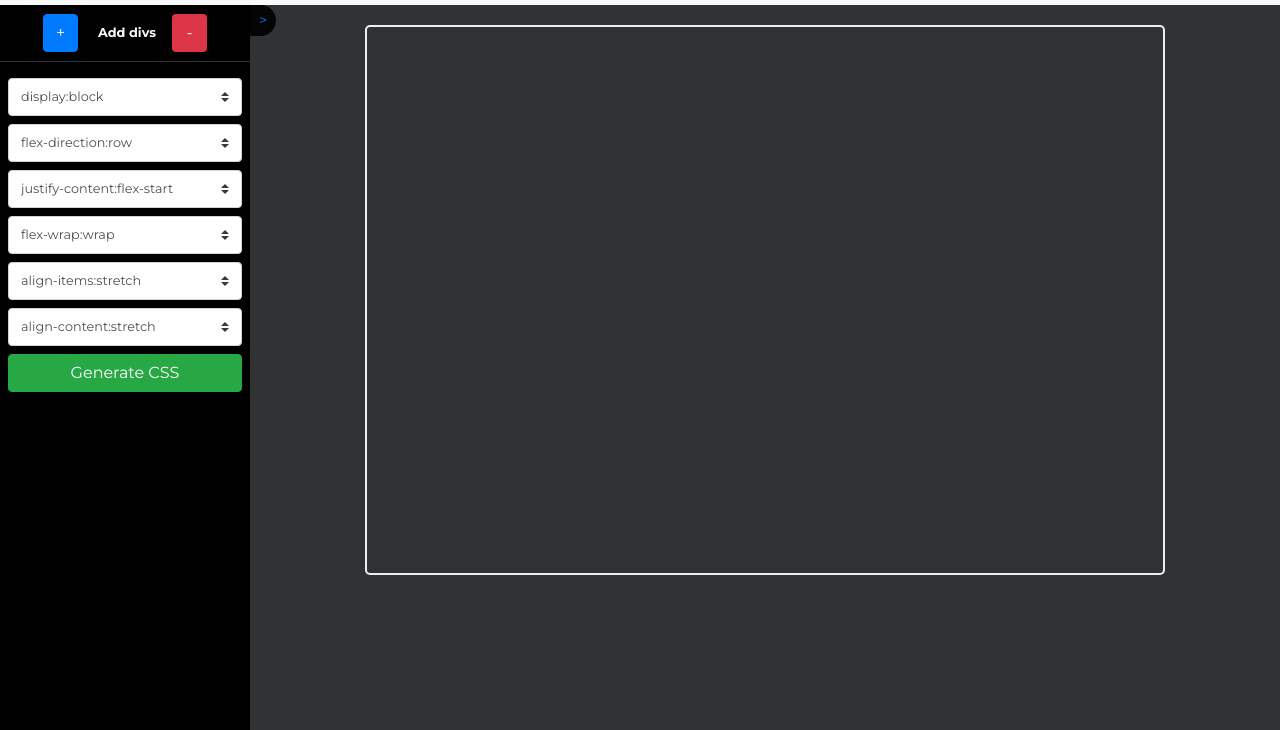
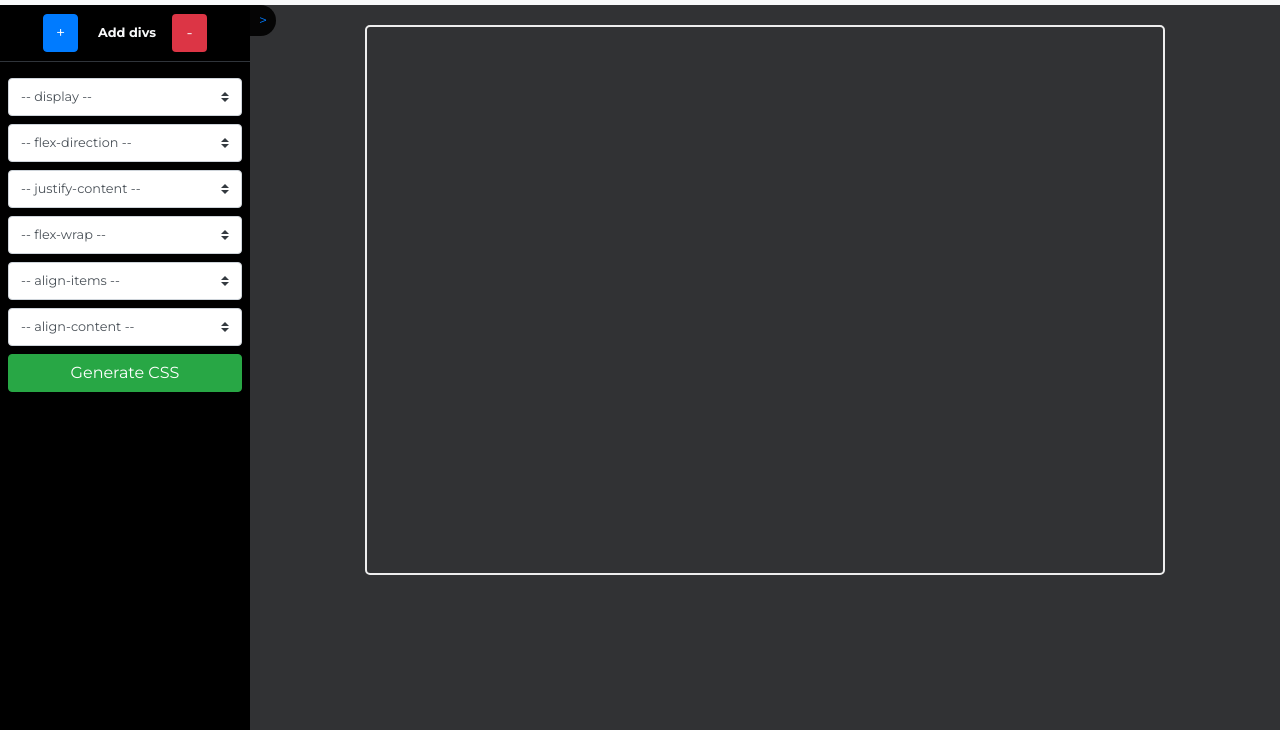
Before and after one commit to BlunT76/cssgrid, a website: page pageflex.html in a window 1280 px wide. Shown: the part 70-800 px from the top of the page. Drawn offline with nearby package versions, Linux system fonts and the light colour scheme.

Commit message:
select markup in flex html modified to avoid problems

```diff
--- a/pageflex.html
+++ b/pageflex.html
@@ -46,13 +46,13 @@
                 <li class="d-flex align-items-center justify-content-center m-2">
                     <button class="divs btn btn-primary" value="add">+</button>
                     <span class="font-weight-bold text-light ml-0 mr-3">Add divs</span>
-
                     <button class="divs btn bg-danger text-light" value="remove">-</button>
                 </li>
                 <hr class="bg-dark mt-1">
                 <li class="d-flex align-items-center justify-content-between m-2">
                     <!--flex-direction: [row | column | row-reverse | column-reverse]-->
                     <select id="display" class="custom-select">
+                        <option disabled selected value> -- display -- </option>
                         <option value="block">display:block</option>
                         <option value="flex">display:flex</option>
                         <option value="inline-flex">display:inline-flex</option>
@@ -61,6 +61,7 @@
                 <li class="d-flex align-items-center justify-content-between m-2">
                     <!--flex-direction: [row | column | row-reverse | column-reverse]-->
                     <select id="flex-direction" class="custom-select">
+                        <option disabled selected value> -- flex-direction -- </option>
                         <option value="row">flex-direction:row</option>
                         <option value="column">flex-direction:column</option>
                         <option value="row-reverse">flex-direction:row-reverse</option>
@@ -70,6 +71,7 @@
                 <li class="d-flex align-items-center justify-content-between m-2">
                     <!--justify-content: [flex-start | flex-end | center | space-between | space-around]-->
                     <select id="justify-content" class="custom-select">
+                        <option disabled selected value> -- justify-content -- </option>
                         <option value="flex-start">justify-content:flex-start</option>
                         <option value="flex-end">justify-content:flex-end</option>
                         <option value="center">justify-content:center</option>
@@ -80,6 +82,7 @@
                 <li class="d-flex align-items-center justify-content-between m-2">
                     <!--flex-wrap: [wrap | nowrap | wrap-reverse]-->
                     <select id="flex-wrap" class="custom-select">
+                        <option disabled selected value> -- flex-wrap -- </option>
                         <option value="wrap">flex-wrap:wrap</option>
                         <option value="nowrap">flex-wrap:nowrap</option>
                         <option value="wrap-reverse">flex-wrap:wrap-reverse</option>
@@ -88,6 +91,7 @@
                 <li class="d-flex align-items-center justify-content-between m-2">
                     <!--align-items: [stretch | flex-start | flex-end | center | baseline]-->
                     <select id="align-items" class="custom-select">
+                        <option disabled selected value> -- align-items -- </option>
                         <option value="stretch">align-items:stretch</option>
                         <option value="flex-start">align-items:flex-start</option>
                         <option value="flex-end">align-items:flex-end</option>
@@ -98,6 +102,7 @@
                 <li class="d-flex align-items-center justify-content-between m-2">
                     <!--align-content: [stretch | flex-start | flex-end | center | space-between | space-around]-->
                     <select id="align-content" class="custom-select">
+                        <option disabled selected value> -- align-content -- </option>
                         <option value="stretch">align-content:stretch</option>
                         <option value="flex-start">align-content:flex-start</option>
                         <option value="flex-end">align-content:flex-end</option>
```
Also changed, not shown: index.html (+1 -1 lines).
